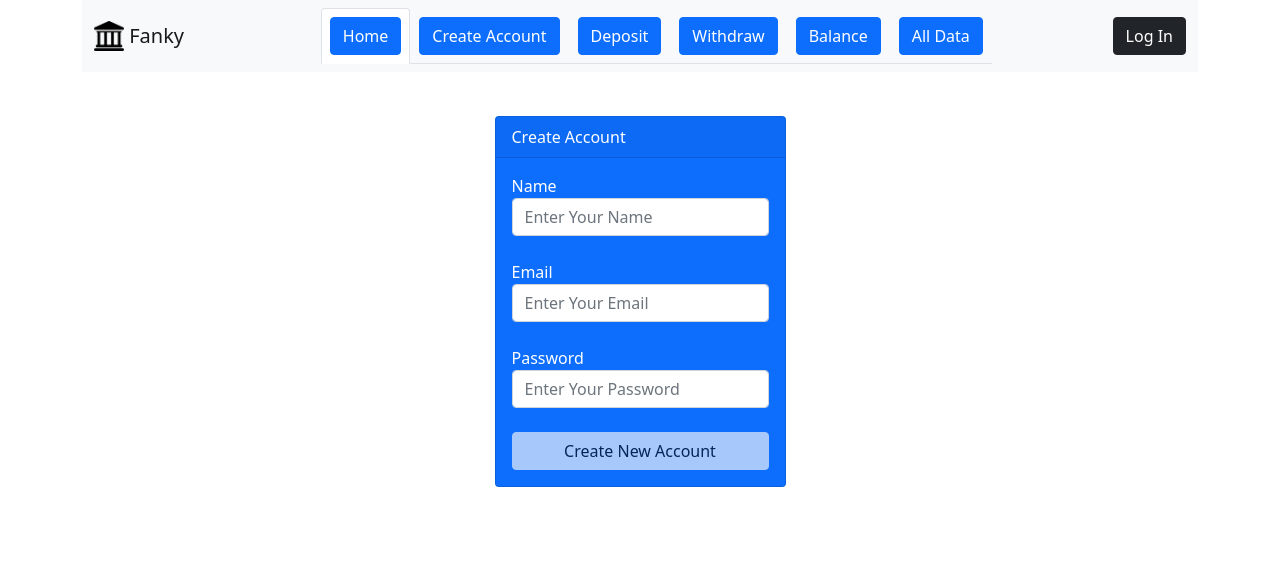
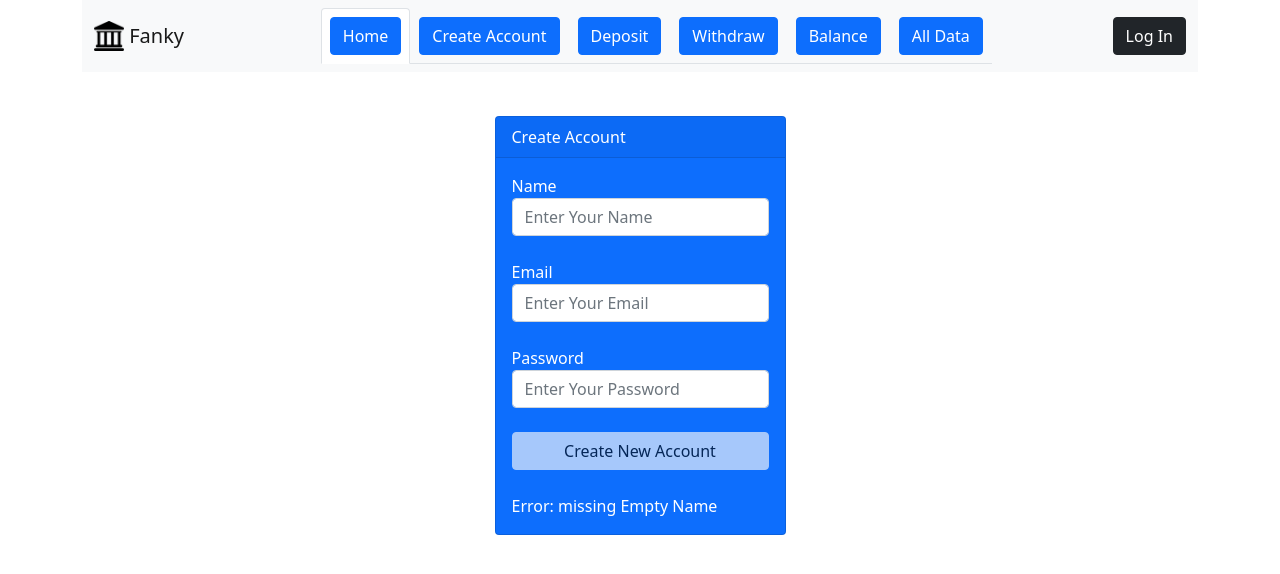
Before and after one commit to SoyDanielRomero/Daniel-RomeroBankingApplication, a React (Create React App) app: page /#/CreateAccount/ in a window 1280 px wide. Shown: the top 574 px of the page. Built offline with nearby package versions, Linux system fonts and the light colour scheme.

Commit message:
form validations fixed

```diff
--- a/src/components/bankform.js
+++ b/src/components/bankform.js
@@ -52,7 +52,14 @@ function BankForm({
       if (!validate(email, 'Empty Email')) return;
     }
     if (!hidePassword) {
-      if (!validate(password, 'Empty Password')) return;
+      if (!validate(password, 'Empty Password')) {
+        return;
+      }
+      if (password.length < 8) {
+        return setErrormsg('Error: Password minimum legth is 8 Characters');
+      } else {
+        setErrormsg('');
+      }
     }
     if (!hideAmount) {
       if (!validate(amount, 'Empty Amount')) return;
@@ -64,19 +71,13 @@ function BankForm({
   function validate(field, label) {
     if (!field) {
       setErrormsg('Error: missing ' + label);
-      setTimeout(() => setErrormsg(''), 3000);
+      // setTimeout(() => setErrormsg(''), 3000);
       return false;
     }
     return true;
   }
 
   function handleAction() {
-    console.log('PW: ', password.length);
-    if (password.length < 8) {
-      alert('Password must be longer than 8 characters');
-      clearform();
-      return;
-    }
     handle(name, email, password, loged, amount);
     setShow(false);
   }
@@ -183,11 +184,8 @@ function BankForm({
                     const re = /^[0-9\b]+$/;
                     if (!re.test(e.currentTarget.value)) {
                       alert('Use numbers only in the Ammount Box');
-                      e.currentTarget.value = 0;
+                      e.currentTarget.value = '';
                     }
-                    // e.currentTarget.setCustomValidity(
-                    //   'Transaction Amount Must Be a Number 0-9'
-                    // );
                     return setAmount(e.currentTarget.value);
                   }}
                 />
--- a/src/components/card.js
+++ b/src/components/card.js
@@ -11,6 +11,7 @@ function Card(props) {
         {props.title && <h5 className='card-title'>{props.title}</h5>}
         {props.text && <h5 className='card-text'>{props.text}</h5>}
         {props.body}
+        <br />
         {props.error && <div id='createStatus'>{props.error}</div>}
       </div>
       <div></div>
--- a/src/context.js
+++ b/src/context.js
@@ -11,7 +11,7 @@ function ContextProvider({ children }) {
     {
       name: 'Kenshin Himura',
       email: 'rurouni@mit.edu',
-      password: 'kaoru',
+      password: '12345678',
       balance: 100,
       loged: false,
     },
--- a/src/pages/createaccount.js
+++ b/src/pages/createaccount.js
@@ -2,8 +2,11 @@ import React from 'react';
 import BankForm from '../components/bankform';
 import { UserContext } from '../context';
 
+// import { Redirect } from 'react-router-dom';
+
 function CreateAccount() {
   const ctx = React.useContext(UserContext);
+
   function createaccount(name, email, password) {
     ctx.users.push({ name, email, password, balance: 100, loged: false });
   }
```
